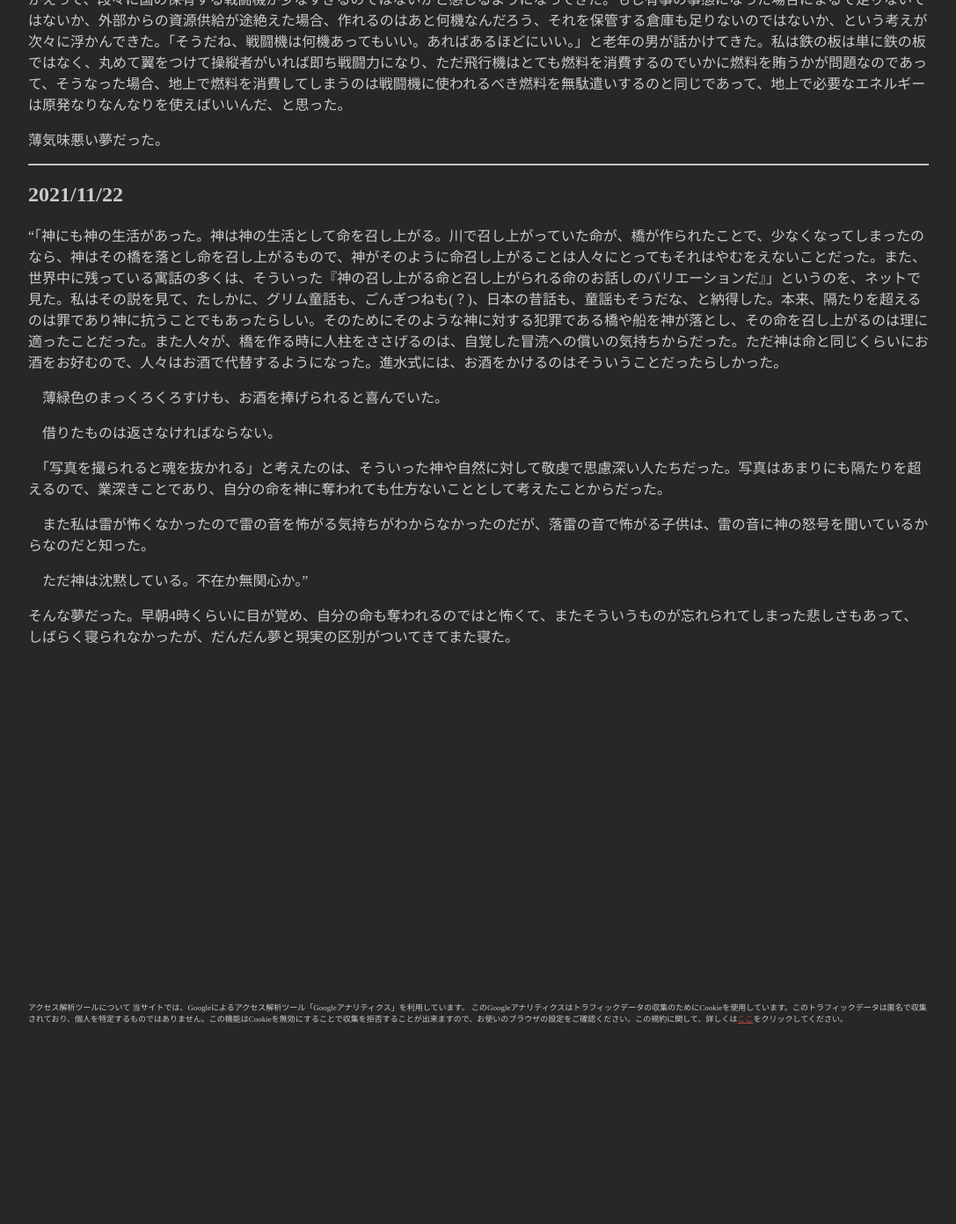
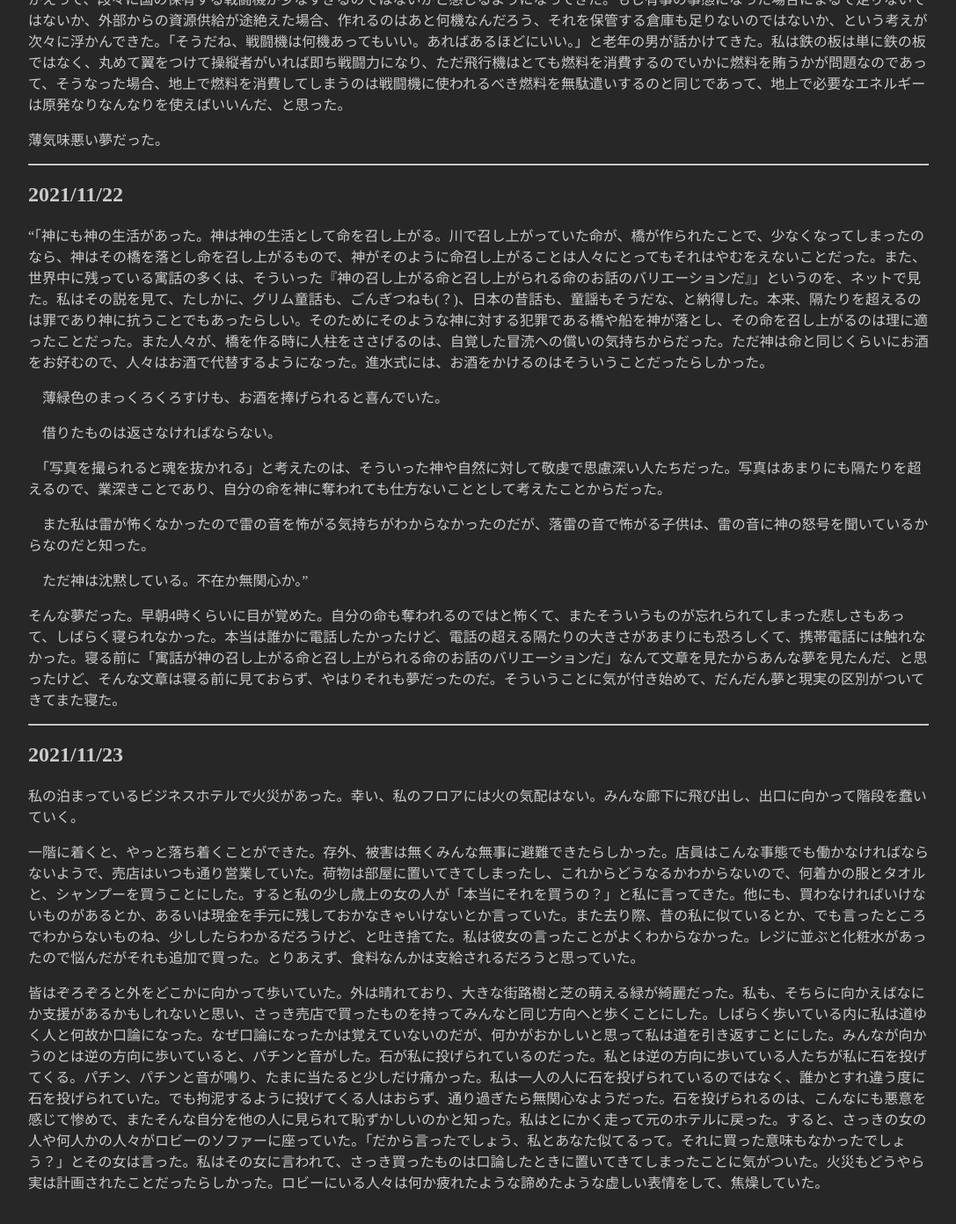
Before and after one commit to hihumi-riku/hihumi-riku.github.io, a Jekyll site: the page built from _posts/2021-05-04-dream_2021.md, in a window 1280 px wide and 1400 px high, scrolled down 3666 px. Shown: the top 1392 px of the window at 88% size, without its empty margins (96-1183 px from the left). Built offline with Jekyll 4.4.1, drawn with Linux system fonts in a browser that asks for light colours.

Commit message:
Update 2021-05-04-dream_2021.md
Added contents

```diff
--- a/_posts/2021-05-04-dream_2021.md
+++ b/_posts/2021-05-04-dream_2021.md
@@ -158,5 +158,15 @@ title: 2021年の夢日記
 
 　ただ神は沈黙している。不在か無関心か。"
 
+ そんな夢だった。早朝4時くらいに目が覚めた。自分の命も奪われるのではと怖くて、またそういうものが忘れられてしまった悲しさもあって、しばらく寝られなかった。本当は誰かに電話したかったけど、電話の超える隔たりの大きさがあまりにも恐ろしくて、携帯電話には触れなかった。寝る前に「寓話が神の召し上がる命と召し上がられる命のお話のバリエーションだ」なんて文章を見たからあんな夢を見たんだ、と思ったけど、そんな文章は寝る前に見ておらず、やはりそれも夢だったのだ。そういうことに気が付き始めて、だんだん夢と現実の区別がついてきてまた寝た。
 
- そんな夢だった。早朝4時くらいに目が覚め、自分の命も奪われるのではと怖くて、またそういうものが忘れられてしまった悲しさもあって、しばらく寝られなかったが、だんだん夢と現実の区別がついてきてまた寝た。
+---
+<a id="15"></a>
+<a href="#15"></a>
+
+## 2021/11/23
+私の泊まっているビジネスホテルで火災があった。幸い、私のフロアには火の気配はない。みんな廊下に飛び出し、出口に向かって階段を蠢いていく。
+
+一階に着くと、やっと落ち着くことができた。存外、被害は無くみんな無事に避難できたらしかった。店員はこんな事態でも働かなければならないようで、売店はいつも通り営業していた。荷物は部屋に置いてきてしまったし、これからどうなるかわからないので、何着かの服とタオルと、シャンプーを買うことにした。すると私の少し歳上の女の人が「本当にそれを買うの？」と私に言ってきた。他にも、買わなければいけないものがあるとか、あるいは現金を手元に残しておかなきゃいけないとか言っていた。また去り際、昔の私に似ているとか、でも言ったところでわからないものね、少ししたらわかるだろうけど、と吐き捨てた。私は彼女の言ったことがよくわからなかった。レジに並ぶと化粧水があったので悩んだがそれも追加で買った。とりあえず、食料なんかは支給されるだろうと思っていた。
+
+皆はぞろぞろと外をどこかに向かって歩いていた。外は晴れており、大きな街路樹と芝の萌える緑が綺麗だった。私も、そちらに向かえばなにか支援があるかもしれないと思い、さっき売店で買ったものを持ってみんなと同じ方向へと歩くことにした。しばらく歩いている内に私は道ゆく人と何故か口論になった。なぜ口論になったかは覚えていないのだが、何かがおかしいと思って私は道を引き返すことにした。みんなが向かうのとは逆の方向に歩いていると、パチンと音がした。石が私に投げられているのだった。私とは逆の方向に歩いている人たちが私に石を投げてくる。パチン、パチンと音が鳴り、たまに当たると少しだけ痛かった。私は一人の人に石を投げられているのではなく、誰かとすれ違う度に石を投げられていた。でも拘泥するように投げてくる人はおらず、通り過ぎたら無関心なようだった。石を投げられるのは、こんなにも悪意を感じて惨めで、またそんな自分を他の人に見られて恥ずかしいのかと知った。私はとにかく走って元のホテルに戻った。すると、さっきの女の人や何人かの人々がロビーのソファーに座っていた。「だから言ったでしょう、私とあなた似てるって。それに買った意味もなかったでしょう？」とその女は言った。私はその女に言われて、さっき買ったものは口論したときに置いてきてしまったことに気がついた。火災もどうやら実は計画されたことだったらしかった。ロビーにいる人々は何か疲れたような諦めたような虚しい表情をして、焦燥していた。
```
Also changed, not shown: other parts of _posts/2021-05-04-dream_2021.md (+1 -1 lines).
